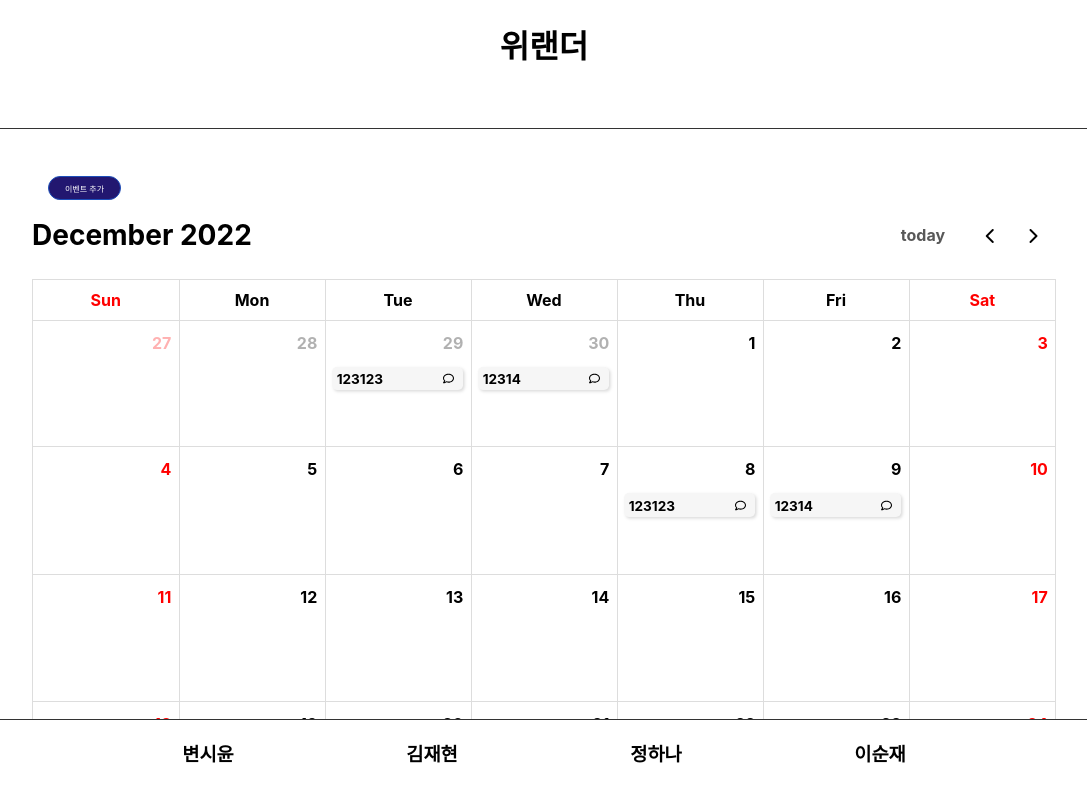
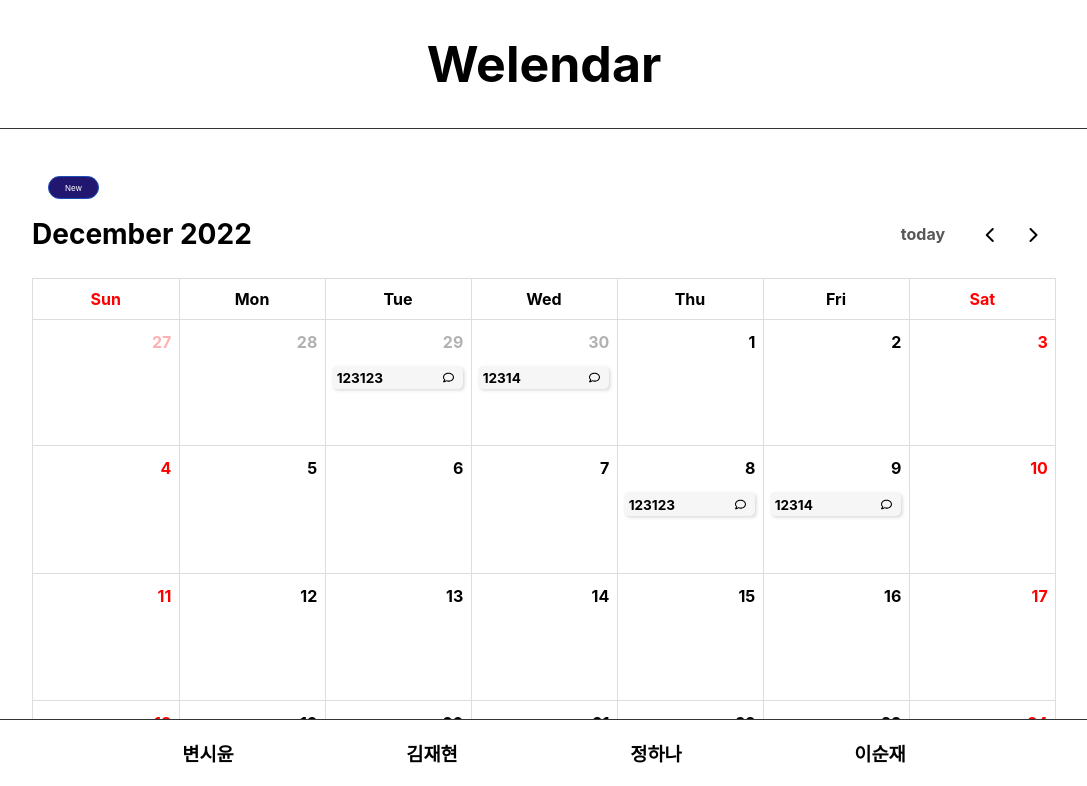
Before and after one commit to leesoonjae/calendar-pj, a React (Create React App) app: page / in a window 1280 px wide. Shown: the top 786 px of the page, without its empty margins (96-1183 px from the left). Built offline with nearby package versions, Linux system fonts and the light colour scheme; data requests are answered from the project's data file.

Commit message:
마지막 커밋(진짜 마지막)

```diff
--- a/src/components/Calendar/Calendar.jsx
+++ b/src/components/Calendar/Calendar.jsx
@@ -10,7 +10,6 @@ import { CalenderForm } from "./CalenderForm";
 import { FaRegComment } from "react-icons/fa";
 import { __getPosts } from "../../redux/modules/calendarSlice";
 import "./calendar.css";
-import { v4 as uuidv4 } from "uuid";
 
 export const Calendar = () => {
   // 이벤트 데이터
@@ -90,7 +89,7 @@ export const Calendar = () => {
         </Modal>
       )}
       <CalendarContainer>
-        <Button onClick={showModalHandler}>이벤트 추가</Button>
+        <Button onClick={showModalHandler}>New</Button>
         <FullCalendar
           plugins={[dayGridPlugin, interactionPlugin]}
           initialView="dayGridMonth"
--- a/src/components/Header/Header.jsx
+++ b/src/components/Header/Header.jsx
@@ -11,12 +11,17 @@ const HeaderStyled = styled.div`
   text-align: center;
   border-bottom: 1px solid #333;
   z-index: 5;
+
+  h1 {
+    position: relative;
+    font-size: 50px;
+  }
 `;
 
 const Header = (props) => {
   return (
     <HeaderStyled>
-      <h1>위랜더</h1>
+      <h1>Welendar</h1>
     </HeaderStyled>
   );
 };
```
